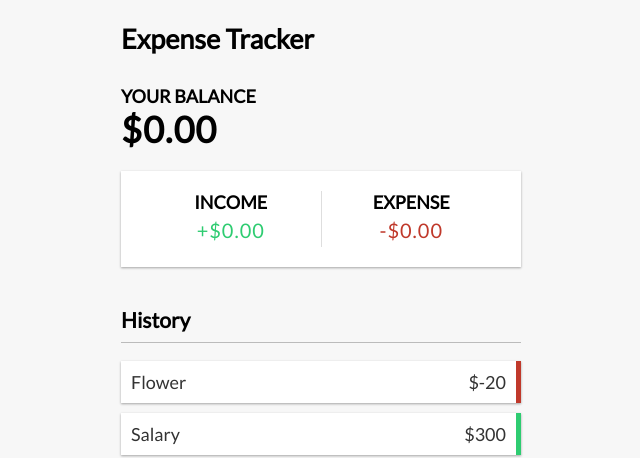
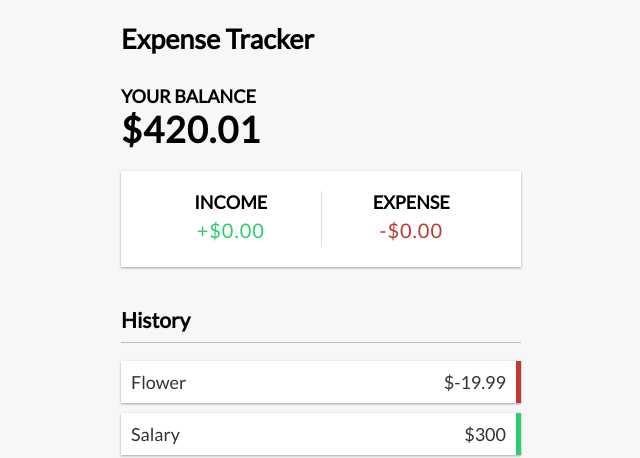
Before and after one commit to KenanRamazanov/ExpenseTracker-Vue.js, a Vue app: page / in a window 1280 px wide. Shown: the top 458 px of the page, without its empty margins (319-959 px from the left). Built offline with nearby package versions, Linux system fonts and the light colour scheme.

Commit message:
Creating functional balance

```diff
--- a/src/App.vue
+++ b/src/App.vue
@@ -1,7 +1,7 @@
 <template>
   <Header/>
   <div class="container">
-  <Balance/>
+  <Balance :total="total"/>
   <IncomeExpense/>
   <TransactionList :transactions="transactions"/>
   <AddTransaction/>
@@ -15,12 +15,18 @@
 import TransactionList from "./components/TransactionList.vue";
 import AddTransaction from './components/AddTransaction.vue';
 
-import {ref} from "vue";
+import { ref,computed } from "vue";
 
 const transactions = ref( [
-    { id: 1, text: 'Flower', amount: -20 },
+    { id: 1, text: 'Flower', amount: -19.99 },
     { id: 2, text: 'Salary', amount: 300 },
     { id: 3, text: 'Book', amount: -10 },
     { id: 4, text: 'Camera', amount: 150 },
     ]);
+const total = computed (() => {
+  return transactions.value.reduce((acc, transaction) => {
+    return acc + transaction.amount;
+  },0);
+})
+
 </script>
--- a/src/components/Balance.vue
+++ b/src/components/Balance.vue
@@ -1,4 +1,17 @@
 <template>
 <h4>Your Balance</h4>
-<h1 id="balance">$0.00</h1>
+<h1 id="balance">${{ total }}</h1>
 </template>
+
+
+<script setup>
+
+import { defineProps } from 'vue';
+
+const props = defineProps({
+    total: {
+        type: Number,
+    required: true,
+  },
+});
+</script>
```
